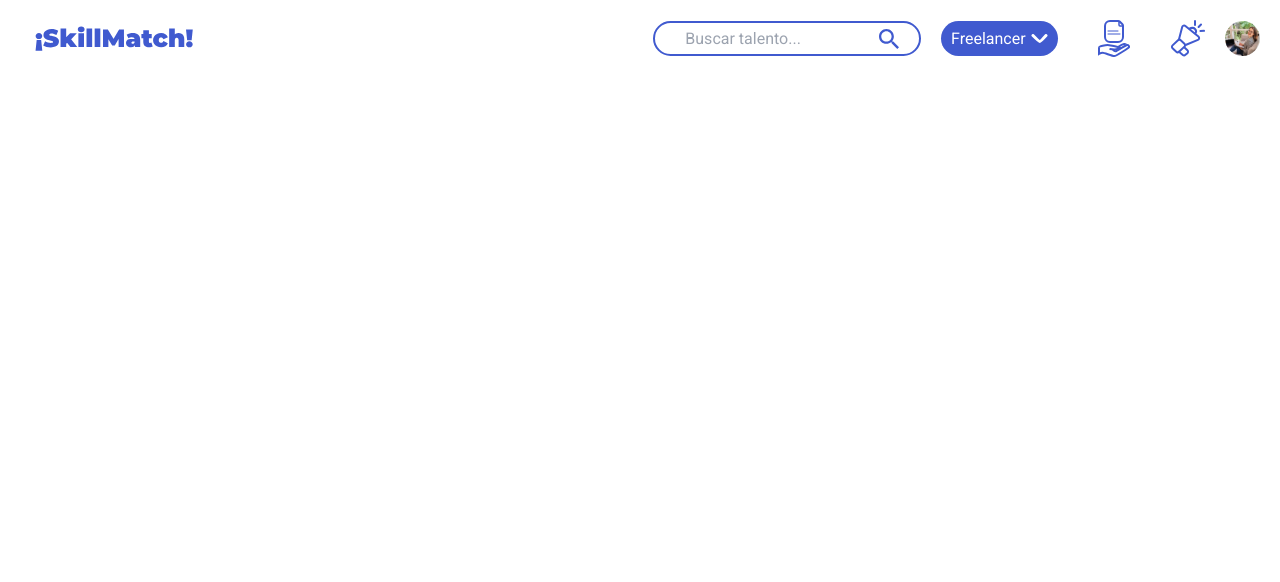
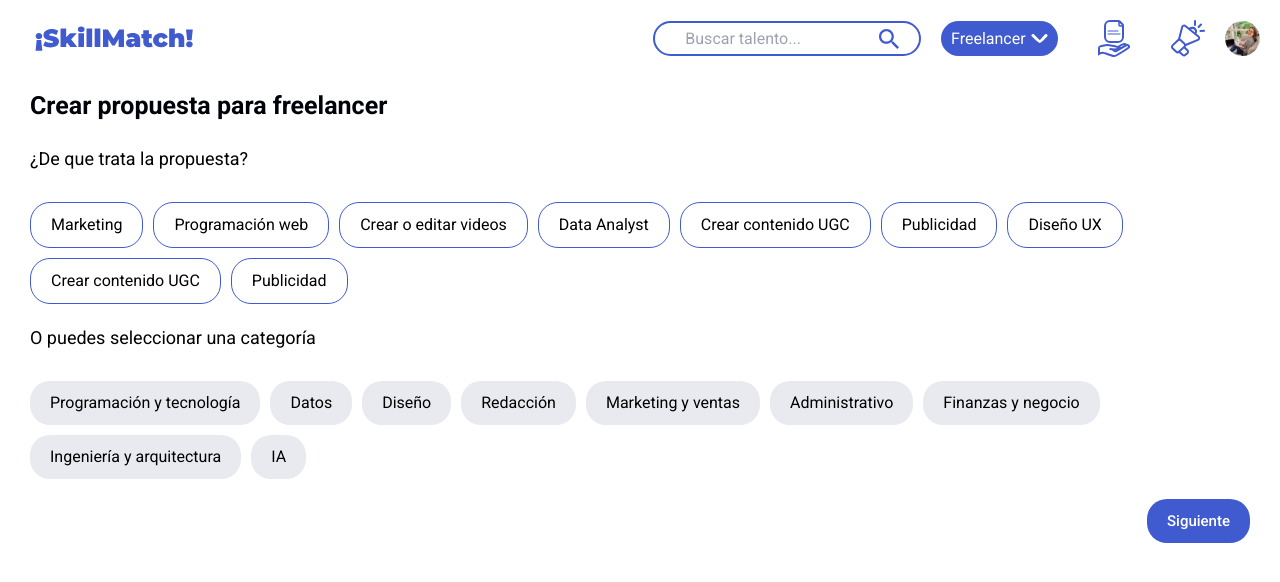
Before and after one commit to No-Country-simulation/s16-15-t-php-react, a React (Vite) app in the folder Frontend/: page /proposalForm in a window 1280 px wide. Shown: the top 582 px of the page. Built offline with nearby package versions, Linux system fonts and the light colour scheme.

Commit message:
add elements and style to CreateProposalFrom.jsx

```diff
--- a/Frontend/src/pages/CreateProposalForm.jsx
+++ b/Frontend/src/pages/CreateProposalForm.jsx
@@ -1,9 +1,57 @@
-
+import PropTypes from 'prop-types'
+import styles from "../styles/createProposalForm.module.css"
+import ButtonBg from '../components/button/ButtonBg';
 
 const CreateProposalForm = () => {
+
+  // temporario
+  const ButtonForm = ({text, className}) => {
+    return <button className={`${styles.buttonForm} ${className}`}>{text}</button>
+  };
+
+  ButtonForm.propTypes = {
+    text: PropTypes.string,
+    className: PropTypes.string
+  }
+
   return (
-    <main>
+    <main className={styles.proposalFormContainer}>
+      <header>
+        <h1 className={styles.titleForm}>Crear propuesta para freelancer</h1>
+      </header>
+      <section>
+        <p className={styles.formText}>¿De que trata la propuesta?</p>
+        <div className={styles.ButtonFormContainer}>
+          <ButtonForm text="Marketing" />
+          <ButtonForm text="Programación web" />
+          <ButtonForm text="Crear o editar videos" />
+          <ButtonForm text="Data Analyst" />
+          <ButtonForm text="Crear contenido UGC" />
+          <ButtonForm text="Publicidad" />
+          <ButtonForm text="Diseño UX" />
+          <ButtonForm text="Crear contenido UGC" />
+          <ButtonForm text="Publicidad" />
+        </div>
 
+      </section>
+      <section>
+        <p className={styles.formText}>O puedes seleccionar una categoría</p>
+        <div className={styles.ButtonFormContainer}>
+          <ButtonForm text="Programación y tecnología" className={styles.buttonGrey} />
+          <ButtonForm text="Datos" className={styles.buttonGrey} />
+          <ButtonForm text="Diseño" className={styles.buttonGrey} />
+          <ButtonForm text="Redacción" className={styles.buttonGrey} />
+          <ButtonForm text="Marketing y ventas" className={styles.buttonGrey} />
+          <ButtonForm text="Administrativo" className={styles.buttonGrey} />
+          <ButtonForm text="Finanzas y negocio" className={styles.buttonGrey} />
+          <ButtonForm text="Ingeniería y arquitectura" className={styles.buttonGrey} />
+          <ButtonForm text="IA" className={styles.buttonGrey} />
+        </div>
+
+      </section>
+      <div className={styles.buttonNextContainer}>
+          <ButtonBg text="Siguiente" />
+      </div>
     </main>
   )
 }
--- a/Frontend/src/styles/createProposalForm.module.css
+++ b/Frontend/src/styles/createProposalForm.module.css
@@ -0,0 +1,41 @@
+.proposalFormContainer {
+  padding: 10px 30px;
+}
+
+.titleForm{
+  font-size: 25px;
+  font-weight: 600;
+  padding-bottom: 20px;
+}
+
+.formText{
+  font-size: 18px;
+  font-size: 500;
+}
+
+.buttonForm{
+  border: 1px solid #405ACF;
+  border-radius: 20px;
+  padding: 10px 20px;
+}
+
+.ButtonFormContainer{
+  display: flex;
+  flex-wrap: wrap;
+  gap: 10px;
+  margin-bottom: 20px;
+}
+
+.buttonGrey{
+  background-color: #E8EAEF;
+  border: none;
+}
+
+.buttonNextContainer{
+  display: flex;
+  justify-content: flex-end;
+}
+
+.buttonNextContainer button {
+  padding: 10px 20px;
+}
```
